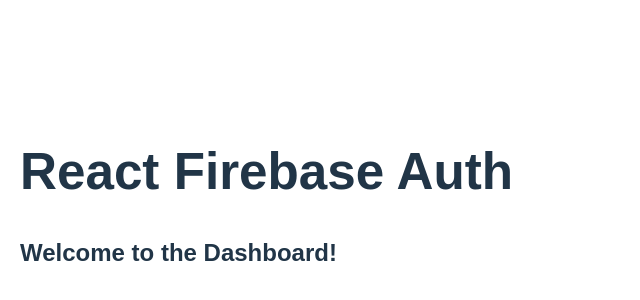
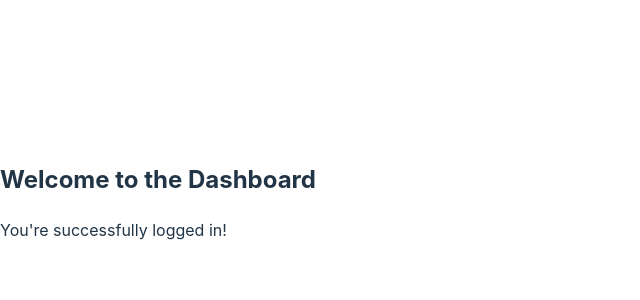
Before and after one commit to tcker/fiscal-gui, a React (Vite) app in the folder front-end/: page /dashboard in a window 1280 px wide. Shown: the part 200-500 px from the top of the page, without its empty margins (0-640 px from the left). Built offline with nearby package versions, Linux system fonts and the light colour scheme.

Commit message:
feat: working login to dashboard CORS BACKEND & FRONTEND

```diff
--- a/front-end/components/Dashboard.jsx
+++ b/front-end/components/Dashboard.jsx
@@ -1,12 +1,12 @@
 import React from 'react';
 
-function Dashboard() {
+const Dashboard = () => {
   return (
     <div>
-      <h2>Welcome to the Dashboard!</h2>
-      {/* You can fetch the user data from localStorage or your API */}
+      <h2>Welcome to the Dashboard</h2>
+      <p>You're successfully logged in!</p>
     </div>
   );
-}
+};
 
 export default Dashboard;
--- a/front-end/components/Login.jsx
+++ b/front-end/components/Login.jsx
@@ -1,6 +1,7 @@
 import { useState } from "react";
 import { getAuth, signInWithEmailAndPassword } from "firebase/auth";  // Modular imports
 import { initializeApp } from "firebase/app";  // Modular imports
+import { useNavigate } from "react-router-dom";  // Import the useNavigate hook
 
 // Your Firebase configuration
 const firebaseConfig = {
@@ -22,6 +23,7 @@
   const [password, setPassword] = useState("");
   const [error, setError] = useState("");
   const [message, setMessage] = useState("");
+  const navigate = useNavigate();  // Initialize the useNavigate hook for redirection
 
   const handleLogin = async (e) => {
     e.preventDefault();
@@ -46,9 +48,18 @@
       });
 
       const data = await response.json();
-      setMessage(data.message);  // Display the response message
+      console.log("Response from backend:", data);  // Log the response from the backend
+
+      if (data.message === "Login successful!") {
+        console.log("Login successful. Navigating to dashboard...");
+        setMessage("Login successful");
+        navigate("/dashboard");  // Directly navigate to the dashboard here
+      } else {
+        setError("Login failed.");
+      }
     } catch (err) {
       setError("Failed to login. Please try again.");
+      console.error("Error during login:", err);  // Log the error
     }
   };
 
--- a/front-end/src/App.jsx
+++ b/front-end/src/App.jsx
@@ -2,20 +2,14 @@
 import { BrowserRouter as Router, Route, Routes } from 'react-router-dom';
 import Login from '../components/Login';
 import Dashboard from '../components/Dashboard';
-// import AuthComponent from '../components/AuthComponent';
 
 function App() {
   return (
     <Router>
-      <div style={{ fontFamily: 'Arial', padding: '20px' }}>
-        <h1>React Firebase Auth</h1>
-        <Routes>
-          {/* Route for login page */}
-          <Route path="/Login" element={<Login />} />
-          {/* Route for dashboard page */}
-          <Route path="/dashboard" element={<Dashboard />} />
-        </Routes>
-      </div>
+      <Routes>
+        <Route path="/login" element={<Login />} />  {/* Use lowercase 'login' */}
+        <Route path="/dashboard" element={<Dashboard />} />
+      </Routes>
     </Router>
   );
 }
```
